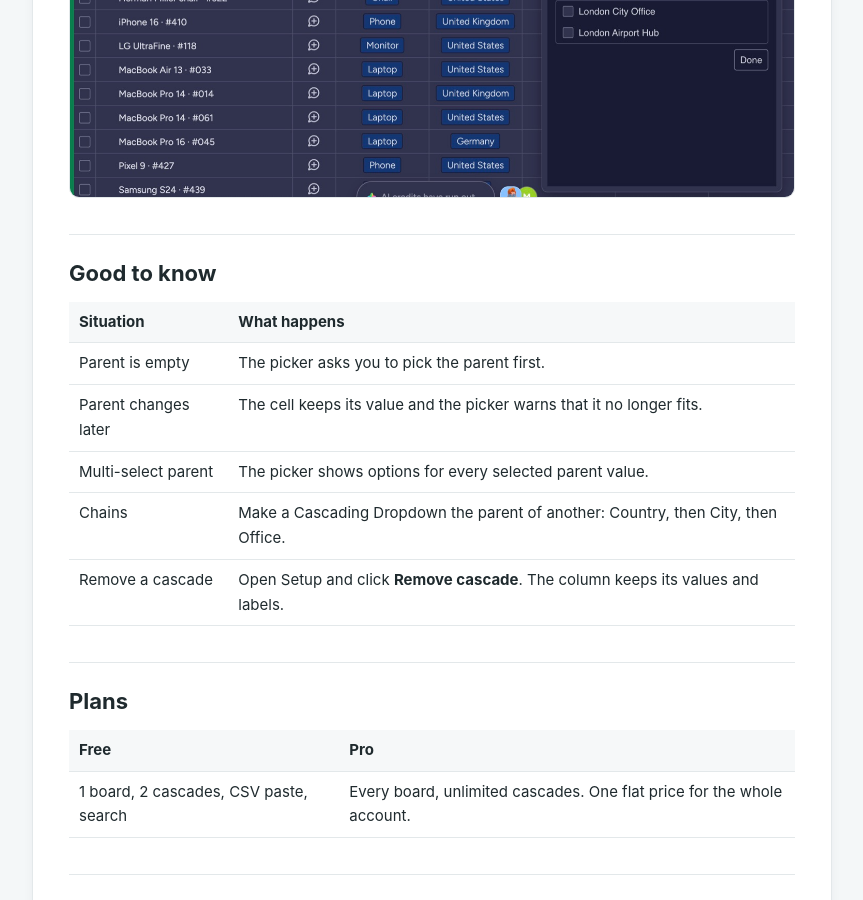
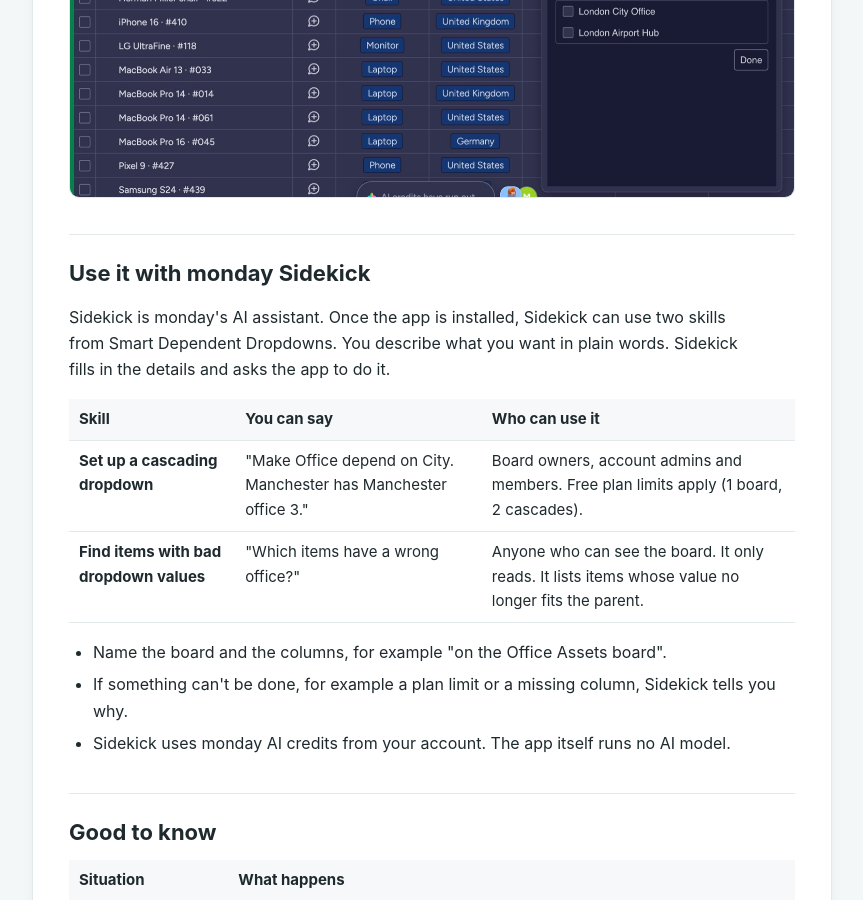
Before and after one commit to divij26/smart-cascades-site, a Jekyll site: the page built from how-to-use.html, in a window 1280 px wide and 900 px high, scrolled down 4725 px. Shown: the whole window, without its empty margins (152-1015 px from the left). Built offline with Jekyll 4.4.1, drawn with Linux system fonts in a browser that asks for light colours.

Commit message:
Add Sidekick section to how-to page and privacy policy (#9)

```diff
--- a/how-to-use.html
+++ b/how-to-use.html
@@ -49,6 +49,19 @@ hero_text: Make one dropdown depend on another. Pick a City, and the Office colu
 <p>Click <strong>Save</strong>. Now click any cell in the column: only the options that fit that row's parent value appear. Long lists get a search box.</p>
 <figure><img src="how-to/5-pick.jpg" alt="Office picker on a London row showing only London City Office and London Airport Hub"></figure>
 
+<h2>Use it with monday Sidekick</h2>
+<p>Sidekick is monday's AI assistant. Once the app is installed, Sidekick can use two skills from Smart Dependent Dropdowns. You describe what you want in plain words. Sidekick fills in the details and asks the app to do it.</p>
+<table>
+  <tr><th>Skill</th><th>You can say</th><th>Who can use it</th></tr>
+  <tr><td><strong>Set up a cascading dropdown</strong></td><td>"Make Office depend on City. Manchester has Manchester office 3."</td><td>Board owners, account admins and members. Free plan limits apply (1 board, 2 cascades).</td></tr>
+  <tr><td><strong>Find items with bad dropdown values</strong></td><td>"Which items have a wrong office?"</td><td>Anyone who can see the board. It only reads. It lists items whose value no longer fits the parent.</td></tr>
+</table>
+<ul>
+  <li>Name the board and the columns, for example "on the Office Assets board".</li>
+  <li>If something can't be done, for example a plan limit or a missing column, Sidekick tells you why.</li>
+  <li>Sidekick uses monday AI credits from your account. The app itself runs no AI model.</li>
+</ul>
+
 <h2>Good to know</h2>
 <table>
   <tr><th>Situation</th><th>What happens</th></tr>
```
Also changed, not shown: privacy.md (+6 -2 lines).
